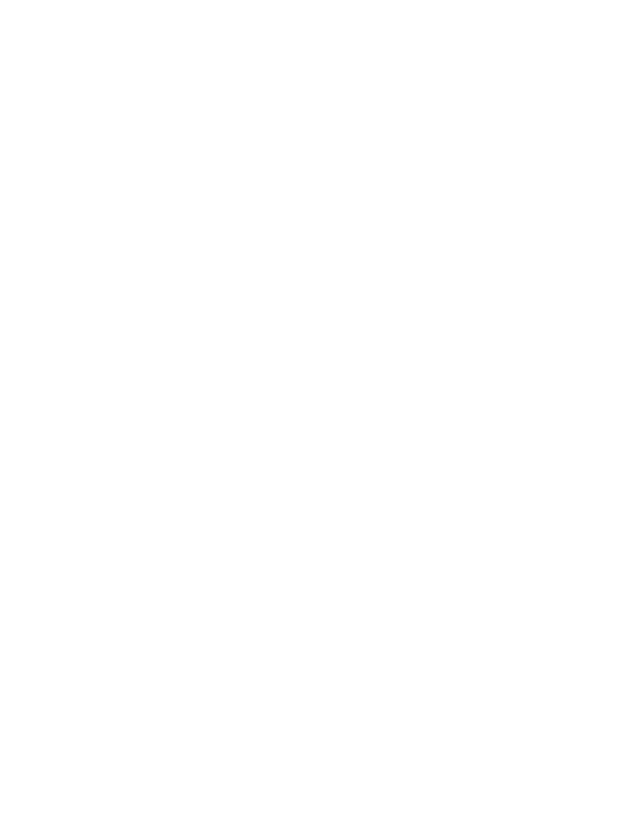
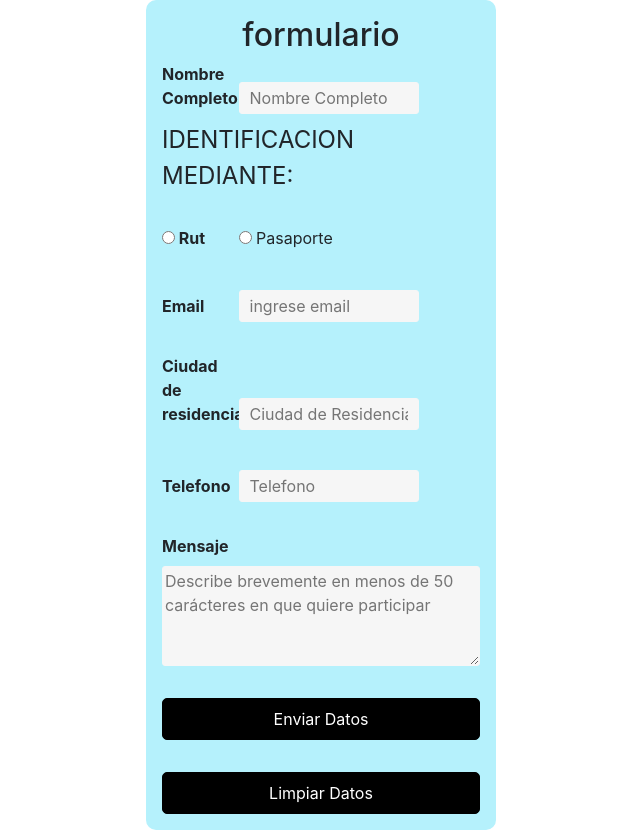
Before and after one commit to Maca-2001/formularios, a plain HTML site: page index.html in a window 1280 px wide. Shown: the whole page, without its empty margins (319-959 px from the left). Before the commit the page ends 800 px from the top, so only its background shows below. Drawn offline with nearby package versions, Linux system fonts and the light colour scheme.

Commit message:
termino de formulario de registro

```diff
--- a/index.html
+++ b/index.html
@@ -1,17 +1,75 @@
 <!doctype html>
 <html lang="en">
-  <head>
+
+<head>
     <!-- Required meta tags -->
     <meta charset="utf-8">
     <meta name="viewport" content="width=device-width, initial-scale=1, shrink-to-fit=no">
-
-    <!-- Bootstrap CSS -->
+    <title>pagina formulario</title>
+    <link rel="stylesheet" href="style.css">
     <link rel="stylesheet" href="https://cdn.jsdelivr.net/npm/bootstrap@4.6.0/dist/css/bootstrap.min.css" integrity="sha384-B0vP5xmATw1+K9KRQjQERJvTumQW0nPEzvF6L/Z6nronJ3oUOFUFpCjEUQouq2+l" crossorigin="anonymous">
 
-    <title>pagina formulario</title>
-  </head>
+
+
+
+</head>
 
 <body>
+
+    <form  id="formulario">
+        <center> <h2>formulario</h2> </center>
+
+        <div class="for-group">
+            <label for="nombre">Nombre Completo</label>
+            <input type="text" name="nombre " id="nombre" placeholder="Nombre Completo"/>
+        </div>
+        </li>
+            <legend>IDENTIFICACION MEDIANTE:</legend>
+            <label>
+            <br>
+      <input type="radio" name="color" value="rut" id="radioRut"> Rut
+</label>
+        </div>
+      <input type="radio" name="color" value="pasaporte" id="radioPasaporte"> Pasaporte
+  </label>
+        </div>
+        <div class="mb-4" id="rut2"><br>
+            <label for="rut" class="text form-label">Rut</label>
+            <input type="number" class="form-control" name="rut" placeholder="ingrese su rut">
+            </div>
+            <br>
+        <div class="mb-4" id="pasaporte"><br>
+            <label for="pasaporte" class="text form-label">Pasaporte</label>
+            <input type="number" class="form-control" name="pasaporte" placeholder="ingrese su pasaporte">
+            </div>
+            <br>
+        <div class="for-group">
+            <label for="email">Email</label>
+            <input type="email" name="email " id="email" placeholder="ingrese email" />
+        </div>
+        </li>
+        <br>
+        <div class="for-group">
+            <label for="ciudad">Ciudad de residencia</label>
+            <input type="text" name="ciudad " id="ciudad" placeholder="Ciudad de Residencia"/>
+        </div>
+        </li>
+        <br>
+        <div class="for-group">
+            <label for="telefono">Telefono</label>
+            <input type="text" name="telefono " id="telefono" placeholder="Telefono" />
+        </div>
+        </li>
+        <br>
+        <div class="for-group">
+            <label for="mensaje">Mensaje</label>
+            <textarea name="mensaje" for="mensaje" id="mensaje" placeholder="Describe brevemente en menos de 50 carácteres en que quiere participar" maxlength="50"></textarea>
+  </div>
+</li>
+
+<button type="submit" class="btn btn-primary" >Enviar Datos</button>
+<button class="btn btn-primary" type="reset" >Limpiar Datos</button >
+<div id="error" class="alert alert-danger" role="alert"></div>
 
 
 
@@ -21,21 +79,75 @@
 
 
 
+<script src="https://cdn.jsdelivr.net/npm/popper.js@1.16.1/dist/umd/popper.min.js" integrity="sha384-9/reFTGAW83EW2RDu2S0VKaIzap3H66lZH81PoYlFhbGU+6BZp6G7niu735Sk7lN" crossorigin="anonymous"></script>
+<script src="https://cdn.jsdelivr.net/npm/bootstrap@4.6.0/dist/js/bootstrap.min.js" integrity="sha384-+YQ4JLhjyBLPDQt//I+STsc9iw4uQqACwlvpslubQzn4u2UU2UFM80nGisd026JF" crossorigin="anonymous"></script>
+<script src="https://code.jquery.com/jquery-3.6.0.min.js" integrity="sha256-/xUj+3OJU5yExlq6GSYGSHk7tPXikynS7ogEvDej/m4=" crossorigin="anonymous"></script>
+
+<script type="text/javascript">
+    $(document).ready(function() {
+
+        $("#error").hide();
+
+        $("#formulario").submit(function() {
+            var mensaje = "";
 
 
+            if ($("#nombre").val().trim().length == 0) {
+                mensaje = "el nombre esta en blanco";
+
+            }
+            if ($("#email").val().trim().length == 0) {
+                mensaje = "el email esta en blanco";
+
+            }
+            if ($("#ciudad").val().trim().length == 0) {
+                mensaje = "la ciudad esta en blanco";
+
+            }
+            if ($("#mensaje").val().trim().length >= 50) {
+                mensaje = "La casilla mensaje debe tener al menos 50 caracteres";
+
+            }
+
+            if (mensaje != "") {
+                $("#error").html(mensaje);
+                $("#error").show();
+                event.preventDefault();
+
+            }
+
+        });
+
+    })
+</script>
 
 
+<!-- <script src="/validarRut.js"></script> -->
+<script>
+    $(document).ready(function() {
 
+        /* $("#basic-form").validate(); */
 
+        $("#rut2").hide();
+        $("#pasaporte").hide();
 
+        $("#radioRut").click(function() {
+            $("#pasaporte").hide();
+            $("#rut2").show();
+        });
 
+        $("#radioPasaporte").click(function() {
+            $("#rut2").hide();
+            $("#pasaporte").show();
+        });
 
+        $("#btnLimpiar").click(function() {
+            $("#rut2").hide();
+            $("#pasaporte").hide();
+        });
 
-
-        <script src="https://code.jquery.com/jquery-3.3.1.slim.min.js" integrity="sha384-q8i/X+965DzO0rT7abK41JStQIAqVgRVzpbzo5smXKp4YfRvH+8abtTE1Pi6jizo" crossorigin="anonymous"></script>
-        <script src="https://cdnjs.cloudflare.com/ajax/libs/popper.js/1.14.3/umd/popper.min.js" integrity="sha384-ZMP7rVo3mIykV+2+9J3UJ46jBk0WLaUAdn689aCwoqbBJiSnjAK/l8WvCWPIPm49" crossorigin="anonymous"></script>
-        <script src="https://stackpath.bootstrapcdn.com/bootstrap/4.1.3/js/bootstrap.min.js" integrity="sha384-ChfqqxuZUCnJSK3+MXmPNIyE6ZbWh2IMqE241rYiqJxyMiZ6OW/JmZQ5stwEULTy" crossorigin="anonymous"></script>
-        <script src="https://code.jquery.com/jquery-3.6.0.min.js" integrity="sha256-/xUj+3OJU5yExlq6GSYGSHk7tPXikynS7ogEvDej/m4=" crossorigin="anonymous"></script>
-    </body>
+    });
+</script>
+      </body>
 
 </html>
--- /dev/null
+++ b/style.css
@@ -0,0 +1,69 @@
+
+
+form{
+	width:350px;
+	padding:16px;
+	border-radius:10px;
+	margin:auto;
+	background-color:rgb(181, 241, 252);
+}
+
+form label{
+	width:72px;
+	font-weight:bold;
+	display:inline-block;
+}
+
+form input[type="text"],
+form input[type="email"]{
+	width:180px;
+	padding:3px 10px;
+	border:1px solid #f6f6f6;
+	border-radius:3px;
+	background-color:#f6f6f6;
+	margin:8px 0;
+	display:inline-block;
+}
+
+form button[type="submit"]{
+	width:100%;
+	padding:8px 16px;
+	margin-top:32px;
+	border:1px solid #000;
+	border-radius:5px;
+	display:block;
+	color:#fff;
+	background-color:#000;
+}
+
+form button[type="submit"]:hover{
+	cursor:pointer;
+
+}
+form button[type="reset"]{
+	width:100%;
+	padding:8px 16px;
+	margin-top:32px;
+	border:1px solid #000;
+	border-radius:5px;
+	display:block;
+	color:#fff;
+	background-color:#000;
+}
+
+form button[type="reset"]:hover{
+	cursor:pointer;
+}
+
+
+textarea{
+	width:100%;
+	height:100px;
+	border:1px solid #f6f6f6;
+	border-radius:3px;
+	background-color:#f6f6f6;
+	margin:8px 0;
+	/*resize: vertical | horizontal | none | both*/
+	resize:none;
+	display:block;
+}
```
